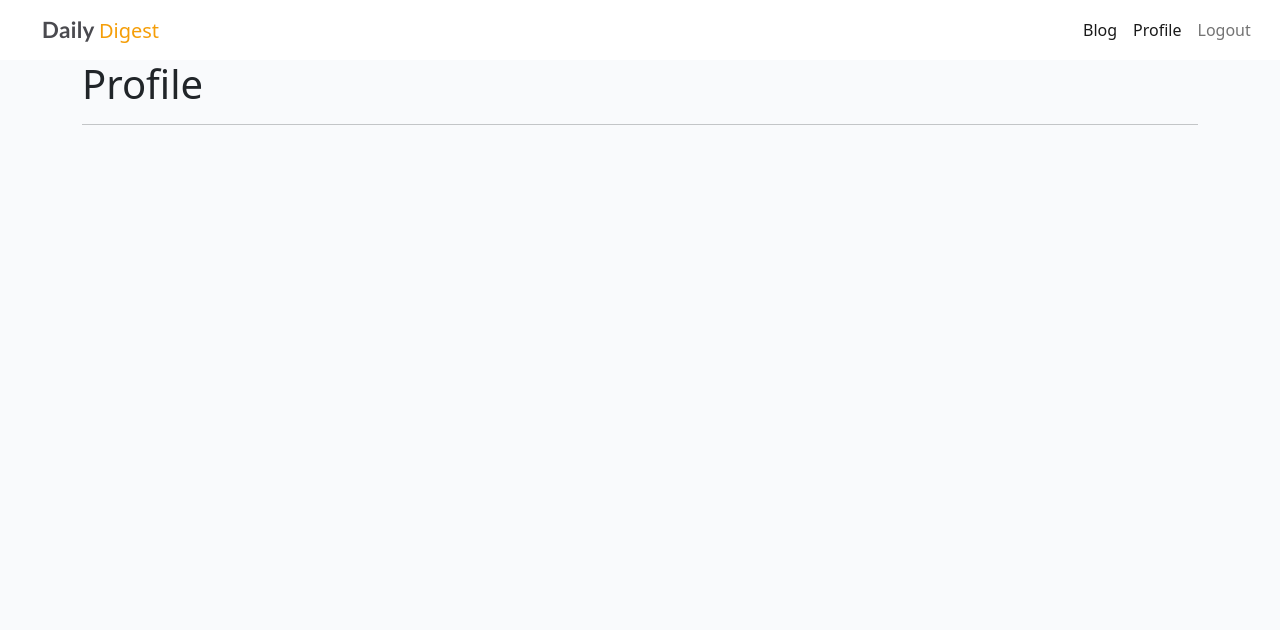
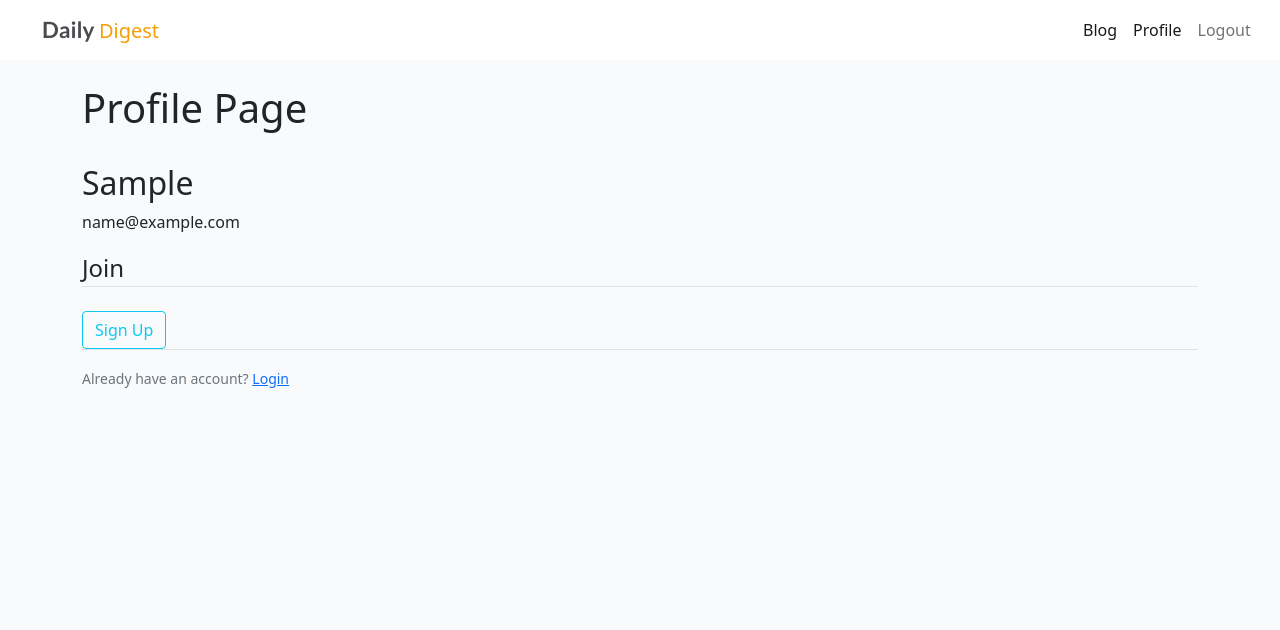
Before and after one commit to Madu-J/daily-digest01, a Django app: page /profile/1 in a window 1280 px wide. Shown: the top 630 px of the page. Run offline with Django 3.2, Linux system fonts and the light colour scheme; the visitor is signed in with stand-in values (Sample User, id 1); some libraries are stand-ins or nearby versions.

Commit message:
Worked on profile section

```diff
--- a/home/views.py
+++ b/home/views.py
@@ -147,7 +147,7 @@ class PostLike(View):
         return HttpResponseRedirect(reverse('post_detail', args=[slug]))
 
 
-class UserProfile(LoginRequiredMixin, generic.ListView):
+class UserProfile(generic.ListView):
     """
     This view is used to display a list of profile created by the logged in
     user.
--- a/templates/base.html
+++ b/templates/base.html
@@ -77,6 +77,18 @@
     <main class="flex-shrink-0 main-bg">
         {% block content %}
         <!-- Content Goes here -->
+        <div class="masthead">
+            <div class="container">
+                <div class="row g-0">
+                    <div class="col-md-6 masthead-title">
+                        <!-- Post title goes in these h1 tags -->
+                        <h1 class="post-title">{{ post.title }}</h1>
+                        <!-- Post author goes before the | the post's created date goes after -->
+                        <a href="{% url 'user_profile' user.pk %}">Profile Page</a>
+                    </div>
+                </div>
+            </div>
+        </div>
         {% endblock content %}
     </main>
 
--- a/templates/profile.html
+++ b/templates/profile.html
@@ -1,30 +1,32 @@
 {% extends "base.html" %}
-{% block title %}Daily Digest | Edit Comment{% endblock %}
-{% block content %}
-
+{% block title %}Daily Digest | Profile Page {% endblock %}
 {% load crispy_forms_tags %}
 
-<div class="container">
-    <h1 class="page-title">Profile</h1>
-    <hr class="home-break">
+{% block content %}
+<link rel="stylesheet" href="https://cdnjs.cloudflare.com/ajax/libs/font-awesome/5.15.3/css/all.min.css">
+<link href="https://fonts.googleapis.com/css2?family=Lato:wght@300;700&display=swap" rel="stylesheet">
+
+
+<div class="cardd container">
+    <div class="m-b-25"> <img class="rounded-circle account" id="profile-img" src="{{ user.profile.url }}" alt="">
+    <h1 class="page-title">Profile Page</h1>
     <br>
-    <div class="row justify-content-center">
-        {% if user.is_authenticated and comment.name == user.username  %}
-        <!-- Ensure the user is signed in, and the comment they're trying to access is owned by them -->
-        <div class="form-group">
-            <form method="POST">
-                {{ form | crispy }}
-                {% csrf_token %}
-                <div class="text-center">
-                    <label for="user_profile">Enter name:</label>
-                <input type="text" name="name_field" id="user_profile" value="Default name for user">
-                    <button type="submit" class="btn btn-outline-dark">Profile</button>
-                    <a class="btn btn-outline-dark m-2"
-                        href="{% url 'user_profile' user.pk %}">Cancel</a>
-                    </div>
-            </form>
+    <h2 id="profile-h1">{{user.username|title}}</h2>
+    <p class="title">{{user.email}}</p>
+    <!-- My Socials -->
+        <form action="" method="post">
+            {% csrf_token %}
+            <fieldset class="form-group">
+                <legend class="border-bottom mb-4">Join</legend>
+                {{ form|crispy }}
+            </fieldset>
+            <div class="form-group">
+                <button class="btn btn-outline-info" type="submit">Sign Up</button>
+            </div>
+        </form>
+        <div class="border-top pt-3">
+            <small class="text-muted">Already have an account? <a href="{% url 'user_profile' user.pk %}">Login</a></small>
         </div>
-        {% endif %}
     </div>
 </div>
 
```
